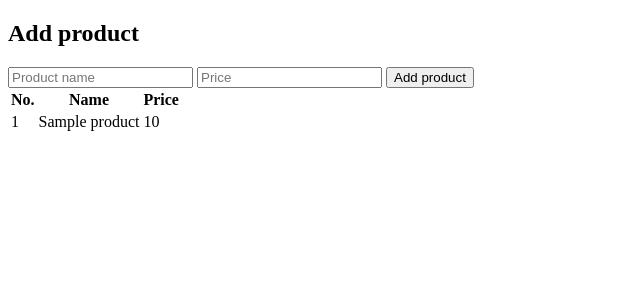
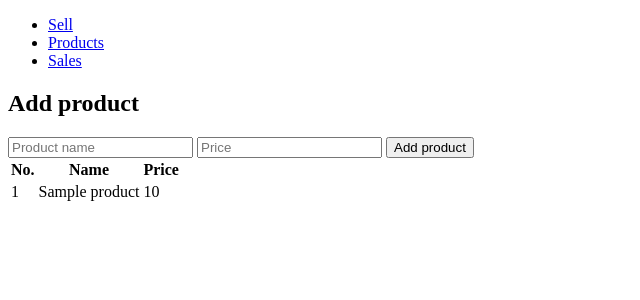
Before and after one commit to hoiregeno/pos-system, a PHP site: page /products.php in a window 1280 px wide. Shown: the top 300 px of the page, without its empty margins (0-640 px from the left). Run offline with PHP 8.4, Linux system fonts and the light colour scheme; tables that the repository leaves empty or names only in its code hold one stand-in row (values such as "Sample post"); a stand-in replaces the project's code that opens the database connection.

Commit message:
feat: add shared header and footer

```diff
--- a/includes/footer.php
+++ b/includes/footer.php
@@ -0,0 +1,2 @@
+</body>
+</html>
--- a/includes/header.php
+++ b/includes/header.php
@@ -0,0 +1,17 @@
+<!DOCTYPE html>
+<html lang="en">
+<head>
+  <meta charset="UTF-8">
+  <meta name="viewport" content="width=device-width, initial-scale=1.0">
+  <title><?php echo htmlspecialchars($page_title ?? "POS") ?></title>
+</head>
+<body>
+  <header>
+    <nav>
+      <ul>
+        <li><a href="./sell.php">Sell</a></li>
+        <li><a href="./products.php">Products</a></li>
+        <li><a href="./sales.php">Sales</a></li>
+      </ul>
+    </nav>
+  </header>
--- a/products.php
+++ b/products.php
@@ -63,16 +63,11 @@ if($_SERVER["REQUEST_METHOD"] === "POST"){
 
 $sql = "SELECT id, name, price FROM products ORDER BY id";
 $result = mysqli_query($conn, $sql);
+
+$page_title = "Products";
+require "./includes/header.php";
 ?>
 
-<!DOCTYPE html>
-<html lang="en">
-<head>
-  <meta charset="UTF-8">
-  <meta name="viewport" content="width=device-width, initial-scale=1.0">
-  <title>Products</title>
-</head>
-<body>
 <div class="wrapper">
   <div class="form-wrapper">
     <h2>Add product</h2>
@@ -110,5 +105,5 @@ $result = mysqli_query($conn, $sql);
     </table>
   </div>
 </div>
-</body>
-</html>
+
+<?php require "./includes/footer.php" ?>
```
Lines whose indentation alone changed are shown as unchanged.
